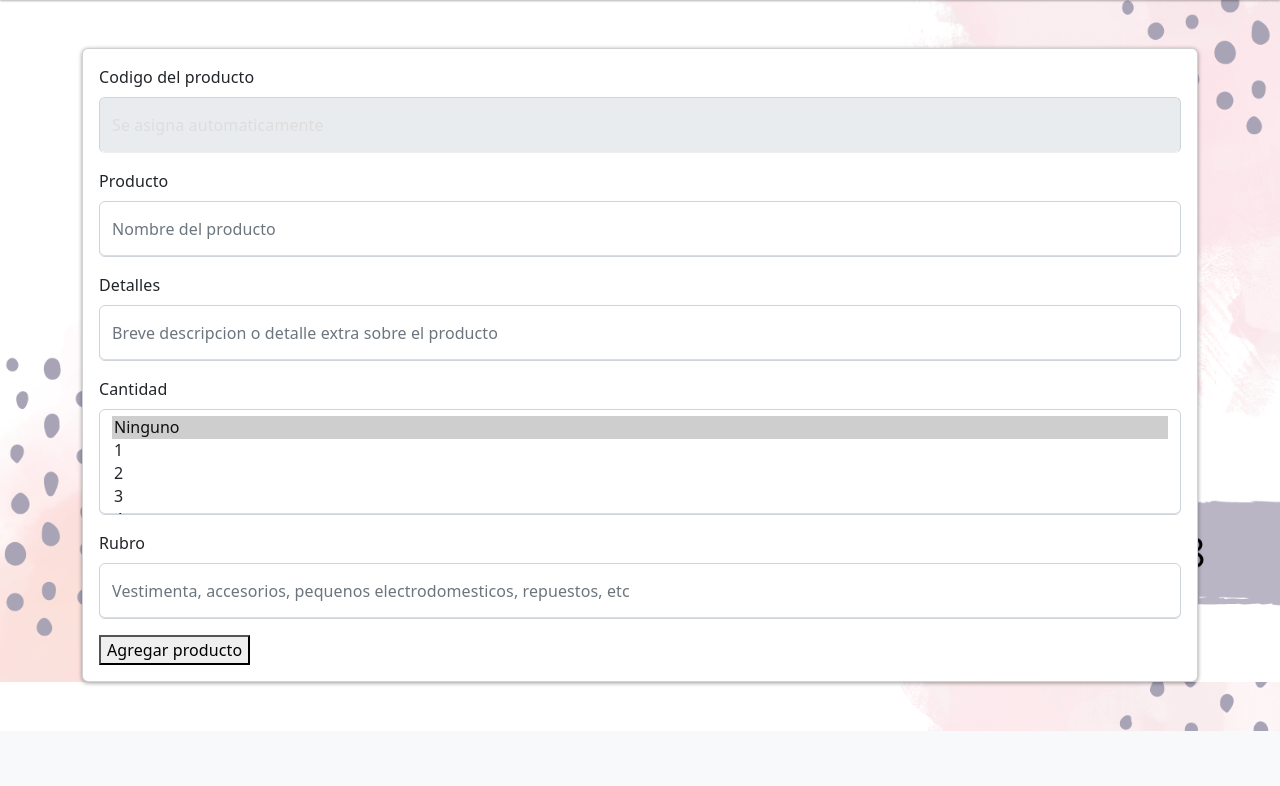
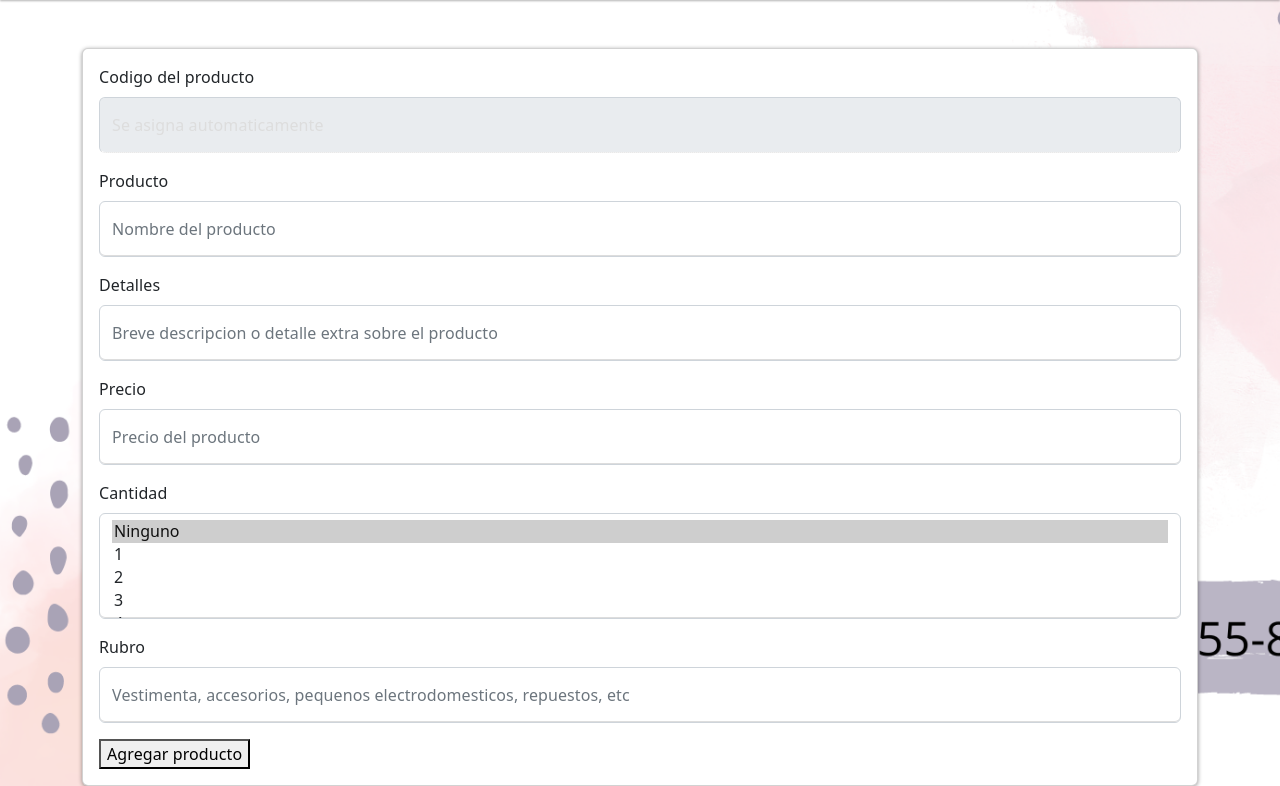
Before and after one commit to analamour/FinalPython, a Flask app: page /altaProducto in a window 1280 px wide. Shown: the part 69-855 px from the top of the page. Before the commit the page ends 800 px from the top, so only its background shows below. Run offline with Flask 2, Linux system fonts and the light colour scheme; some libraries are stand-ins or nearby versions.

Commit message:
agregado campo precio al formulario de productos, arreglado redireccionamiento al editar o eliminar

```diff
--- a/app.py
+++ b/app.py
@@ -88,7 +88,7 @@ def update_clientes(id):
         """,  (razonsocial, nombrefantsia, telefono, cuit, direccion, mail,id))
         mysql.connection.commit()
         flash('Cliente modificado')
-        return redirect(url_for('Index'))
+        return redirect(url_for('listadoCliente'))
 
 @app.route("/delete/<string:id>")
 def delete_cliente(id):
@@ -96,7 +96,7 @@ def delete_cliente(id):
     cur.execute('DELETE FROM clientes WHERE id =  {0}'.format(id))
     mysql.connection.commit()
     flash('Cliente eliminado')
-    return redirect(url_for('Index'))
+    return redirect(url_for('listadoCiente'))
 
 #MODULO PRODUCTOS
 @app.route("/altaProducto")
@@ -108,10 +108,11 @@ def add_producto():
     if request.method == 'POST':
         producto = request.form['producto']
         detalles = request.form['detalles']
+        precio = request.form['precio']
         cantidad = request.form['cantidad']
         rubro = request.form['rubro']
         cur = mysql.connection.cursor()
-        cur.execute('INSERT INTO productos (producto, comentario, stockVendido, stockDisponible, rubro) VALUES (%s, %s, %s, %s, %s,%s )',(producto, detalles, 0, cantidad, rubro))
+        cur.execute('INSERT INTO productos (producto, comentario, precio, stockVendido, stockDisponible, rubro) VALUES (%s, %s, %s, %s, %s,%s )',(producto, detalles, precio, 0, cantidad, rubro))
         mysql.connection.commit ()
         flash("Producto agregado")
         return redirect(url_for('altaProducto'))
@@ -129,7 +130,7 @@ def delete_producto(id):
     cur.execute('DELETE FROM productos WHERE id =  {0}'.format(id))
     mysql.connection.commit()
     flash('Producto eliminado')
-    return redirect(url_for('Index'))
+    return redirect(url_for('inventario'))
 
 @app.route("/edit_producto/<id>")
 def get_producto(id):
@@ -144,6 +145,7 @@ def update_producto(id):
     if request.method == 'POST':
         producto = request.form['producto']
         detalle = request.form['detalle']
+        precio = request.form['precio']
         disponible = request.form['stockDisponible']
         vendido = request.form['stockVendido']
         rubro = request.form['rubro']
@@ -152,15 +154,16 @@ def update_producto(id):
             UPDATE productos
             SET producto = %s,
                 comentario =%s,
+                precio =%s,
                 stockVendido =%s,
                 stockDisponible =%s,
                 rubro =%s
             WHERE id =%s;
 
-        """,  (producto, detalle, vendido, disponible, rubro, id))
+        """,  (producto, detalle, precio, vendido, disponible, rubro, id))
         mysql.connection.commit()
         flash('Producto modificado')
-        return redirect(url_for('Index'))
+        return redirect(url_for('inventario'))
 
 
 if __name__ == '__main__':
--- a/templates/altaProducto.html
+++ b/templates/altaProducto.html
@@ -27,6 +27,10 @@
             <div class="form-group">
                 <label for="exampleFormControlInput1" class="form-label">Detalles</label>
                 <input type="text" name="detalles" placeholder="Breve descripcion o detalle extra sobre el producto" class="form-control">
+            </div>
+            <div class="form-group">
+                <label for="exampleFormControlInput1" class="form-label">Precio</label>
+                <input type="text" name="precio" placeholder="Precio del producto" class="form-control">
             </div>
             <div class="form-group">
                 <label for="exampleFormControlInput1" class="form-label">Cantidad</label>
--- a/templates/inventario.html
+++ b/templates/inventario.html
@@ -20,6 +20,7 @@
                 <td class="text-center align-middle">Codigo Articulo</td>
                 <td class="text-center align-middle">Producto</td>
                 <td class="text-center align-middle">Detalle</td>
+                <td class="text-center align-middle">Precio</td>
                 <td class="text-center align-middle">Stock disponible</td>
                 <td class="text-center align-middle">Stock vendido</td>
                 <td class="text-center align-middle">Rubro</td>
@@ -32,10 +33,10 @@
                 <td class="text-center align-middle">{{ producto.0 }}</td>
                 <td class="text-center align-middle">{{ producto.1 }}</td>
                 <td class="text-center align-middle">{{ producto.2 }}</td>
+                <td class="text-center align-middle">{{ producto.6 }}</td>
                 <td class="text-center align-middle">{{ producto.4 }}</td>
                 <td class="text-center align-middle">{{ producto.3 }}</td>
                 <td class="text-center align-middle">{{ producto.5 }}</td>
-                <td class="text-center align-middle">{{ producto.6 }}</td>
                 <td class="text-center align-middle"><a href="/edit_producto/{{producto.0}}" class="btn btn-danger"> Editar</a></td>
                 <td class="text-center align-middle"><a href="/delete_producto/{{producto.0}}" class="btn btn-dark btn-delete-product"> Eliminar</a></td>
             </tr>
```
Also changed, not shown: templates/edit-product.html (+9 -0 lines).
